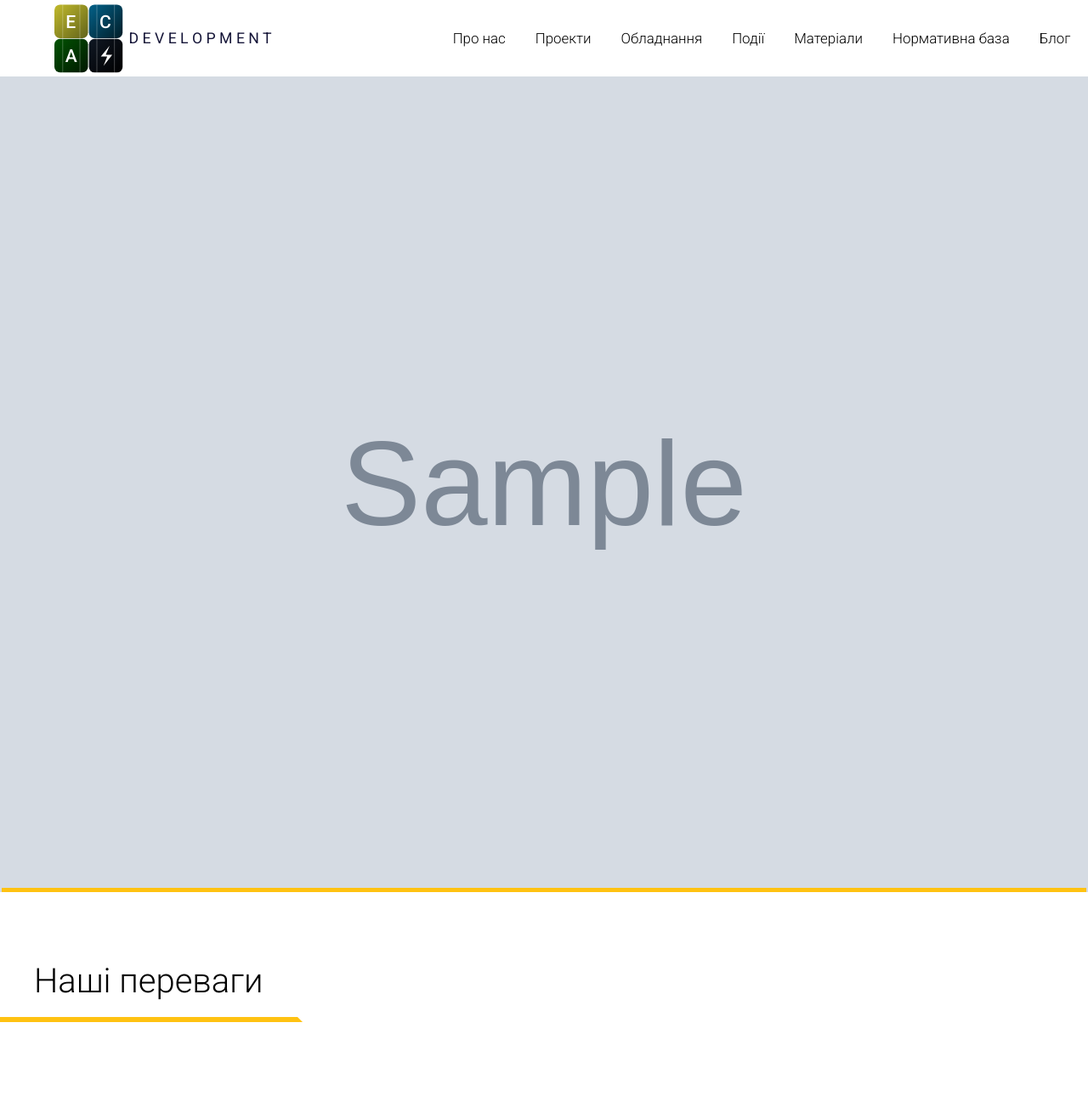
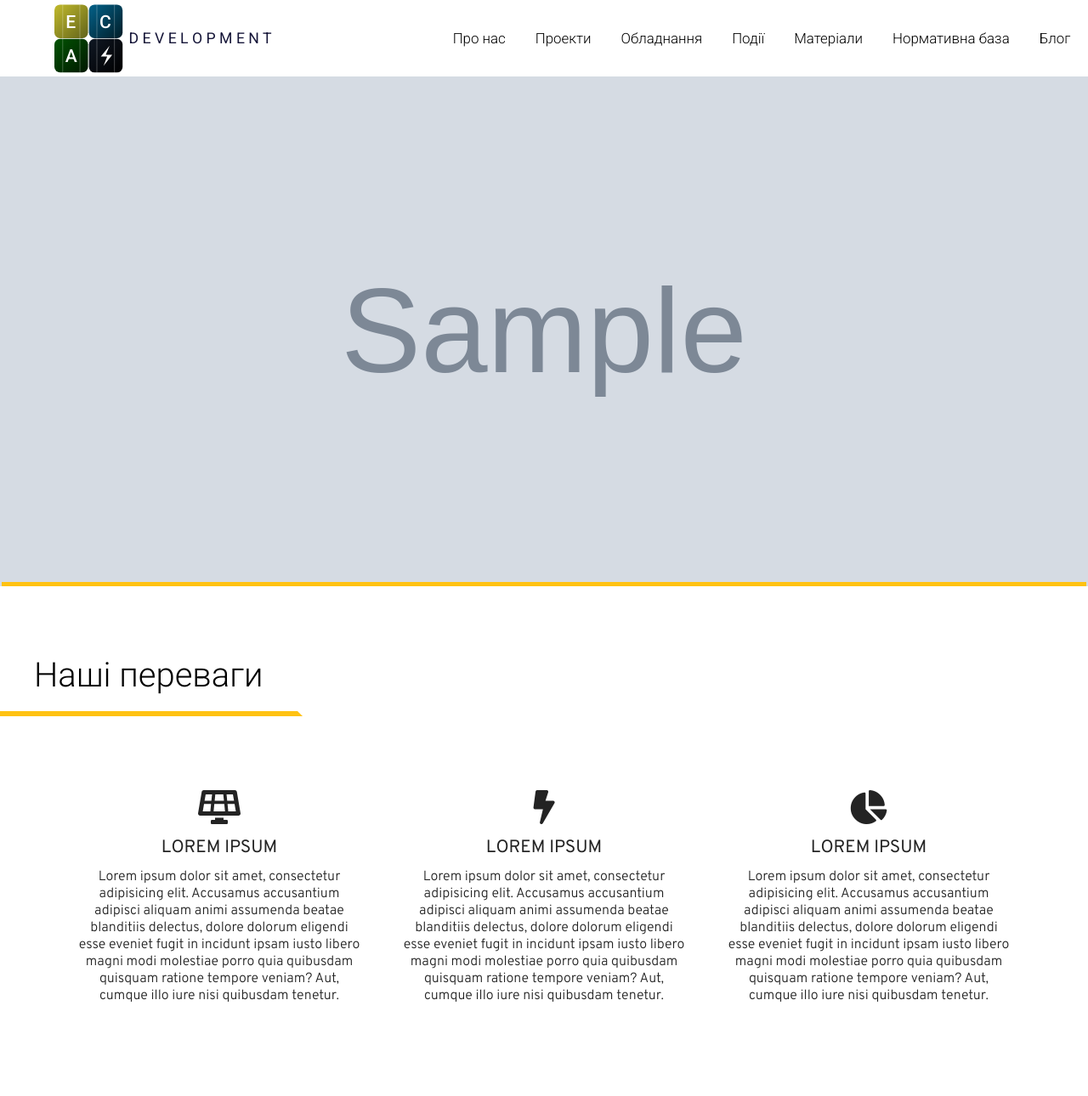
Before and after one commit to NightSkyStudios/ECAD, a Django app: page / in a window 1280 px wide. Shown: the top 1290 px of the page at 85% size. Run offline with Django 3.2, Linux system fonts and the light colour scheme; tables that the repository leaves empty hold one stand-in row (values such as "Sample post"); grey boxes marked "Sample" are stand-in pictures; data that the repository does not hold is empty; style sheets or scripts are compiled from the project's sources.

Commit message:
Slider`s back, back again

```diff
--- a/static/css/_slider.scss
+++ b/static/css/_slider.scss
@@ -9,16 +9,19 @@
 
 .slider {
    position: relative;
-   height: fit-content;
+   height: 600px;
    background-color: black;
 
    .slide-images {
+      height: 100%;
       width: 100%;
 
       img {
-         position: relative;
+         position: absolute;
          display: none;
          width: 100%;
+         top: 50%;
+         transform: translateY(-50%);
          animation: slideFade 0.5s linear;
 
          &.active {
@@ -70,6 +73,8 @@
          img {
             position: relative;
             display: none;
+            top: 0;
+            transform: none;
             animation: slideFade 0.5s linear;
 
             &.active {
```
Also changed, not shown: 1 other file.
